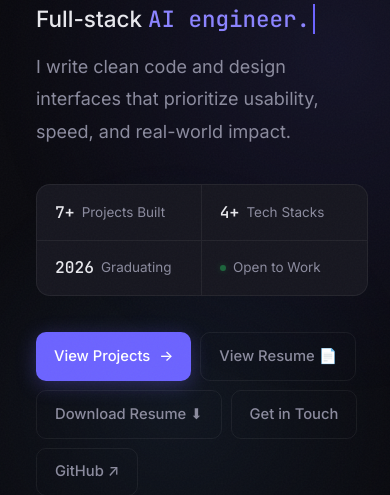
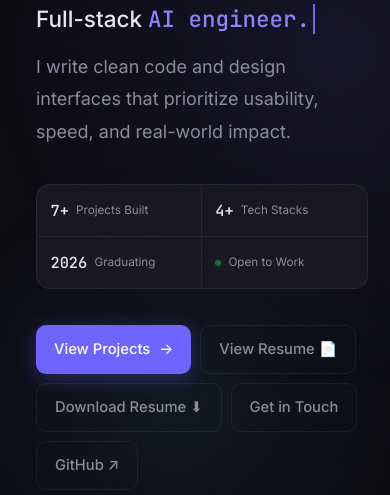
Before and after one commit to chinmay-sys/PortFolio, a plain HTML site: page index.html in a window 390 px wide. Shown: the part 349-844 px from the top of the page. Drawn offline with Linux system fonts and the light colour scheme.

Commit message:
fix: lock zoom on mobile + consistent stats bar across all phone sizes

```diff
--- a/index.html
+++ b/index.html
@@ -2,7 +2,7 @@
 <html lang="en">
 <head>
   <meta charset="UTF-8">
-  <meta name="viewport" content="width=device-width, initial-scale=1.0">
+  <meta name="viewport" content="width=device-width, initial-scale=1.0, maximum-scale=1.0, user-scalable=no">
   <title>Chinmay CP — Full-Stack Developer</title>
   <meta name="description" content="Chinmay CP — Full-Stack Developer who builds production-grade systems. Specializing in React, TypeScript, Python, AI integration, and real-time architecture.">
   <meta name="theme-color" content="#0a0a0f">
--- a/styles.css
+++ b/styles.css
@@ -1016,20 +1016,51 @@ section { padding: 6rem 0; }
   .projects-grid { grid-template-columns: 1fr; }
   .hero-meta { gap: 1.25rem; }
   .form-row { grid-template-columns: 1fr; }
+
+  /* Stats bar — horizontal row, scroll if needed */
+  .stats-bar {
+    display: flex;
+    width: 100%;
+    overflow-x: auto;
+    -webkit-overflow-scrolling: touch;
+    scrollbar-width: none;
+  }
+  .stats-bar::-webkit-scrollbar { display: none; }
+  .stat-item {
+    flex: 1;
+    min-width: 0;
+    padding: 0.7rem 0.75rem;
+    justify-content: center;
+    text-align: center;
+    border-right: 1px solid var(--border);
+    flex-direction: column;
+    gap: 0.15rem;
+  }
+  .stat-item:last-child { border-right: none; }
+  .stat-number { font-size: 0.85rem; }
+  .stat-label { font-size: 0.65rem; }
+
+  .hero-actions { gap: 0.5rem; }
+  .hero-actions .btn { font-size: 0.82rem; padding: 0.6rem 1rem; }
+}
+
+/* Very small phones — 2x2 grid */
+@media (max-width: 400px) {
   .stats-bar {
     display: grid;
     grid-template-columns: 1fr 1fr;
-    width: 100%;
+    overflow-x: visible;
   }
   .stat-item {
-    padding: 0.75rem 1rem;
+    flex: unset;
     border-right: 1px solid var(--border);
     border-bottom: none;
+    flex-direction: row;
+    gap: 0.4rem;
+    justify-content: flex-start;
   }
   .stat-item:nth-child(2n) { border-right: none; }
   .stat-item:nth-child(1),
   .stat-item:nth-child(2) { border-bottom: 1px solid var(--border); }
   .stat-item:last-child { border-right: none; }
-  .hero-actions { gap: 0.5rem; }
-  .hero-actions .btn { font-size: 0.82rem; padding: 0.6rem 1rem; }
 }
```
